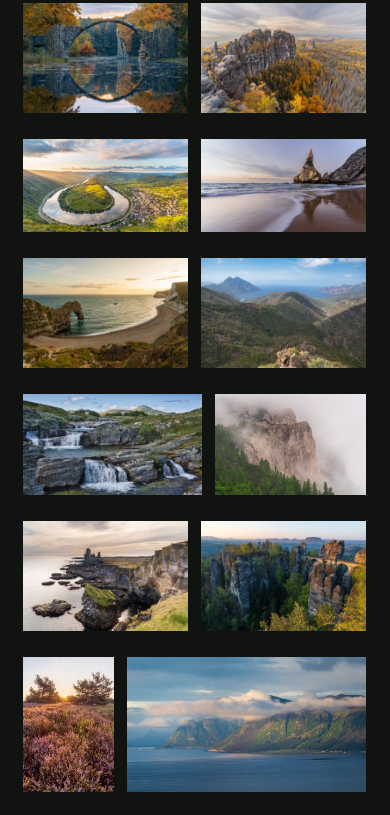
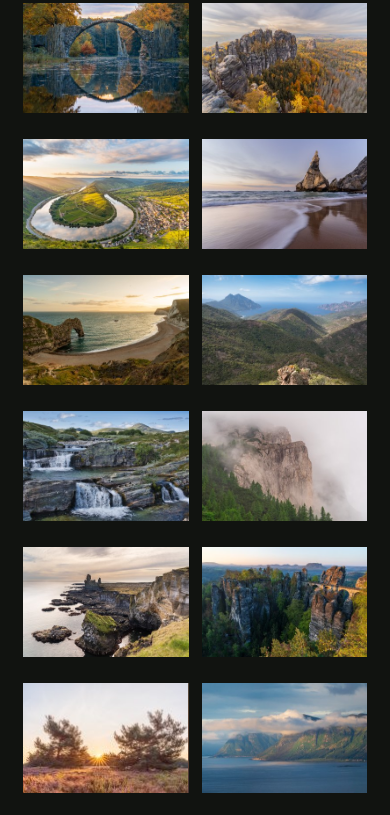
Before and after one commit to kubemme/marius-meyer.org, an Astro site: page /marius-meyer.org/collections in a window 390 px wide. Shown: the part 380-1195 px from the top of the page. Built offline with nearby package versions, Linux system fonts and the light colour scheme; Astro itself is replaced by a stand-in of ours; a web font is replaced by a local one.

Commit message:
inital setup

```diff
--- a/src/pages/collections.astro
+++ b/src/pages/collections.astro
@@ -37,8 +37,9 @@ const base = import.meta.env.BASE_URL.endsWith('/')
           hidden={photo.categorySlug !== 'landschaft'}
         >
           <a
-            class="gallery-image"
+            class:list={['gallery-image', { 'gallery-image-portrait': photo.aspectRatio < 1 }]}
             href={photo.original}
+            style={`--photo-image: url('${base}${photo.image}')`}
             aria-label={`Foto ${String(index + 1).padStart(2, '0')} aus ${photo.category} in Originalgröße öffnen`}
           >
             <img src={`${base}${photo.image}`} alt="" loading={index < 6 ? 'eager' : 'lazy'} />
@@ -70,6 +71,14 @@ const base = import.meta.env.BASE_URL.endsWith('/')
 
   const layoutGallery = () => {
     if (!gallery) return;
+
+    if (window.matchMedia('(max-width: 750px)').matches) {
+      items.forEach((item) => {
+        item.style.removeProperty('width');
+        item.style.removeProperty('--row-height');
+      });
+      return;
+    }
 
     const visibleItems = [...items].filter((item) => !item.hidden);
     const availableWidth = gallery.clientWidth;
@@ -217,7 +226,18 @@ const base = import.meta.env.BASE_URL.endsWith('/')
   .lightbox-count { position: absolute; right: 12px; bottom: 12px; color: #fff; font-size: 11px; text-shadow: 0 1px 5px #000; }
   @media (max-width: 750px) {
     .collection-page { padding: 70px 6% 90px; }
-    .gallery { gap: 26px 13px; }
+    .gallery { display: grid; grid-template-columns: repeat(2, minmax(0, 1fr)); gap: 26px 13px; }
+    .gallery-item { min-width: 0; }
+    .gallery-image { height: auto; aspect-ratio: 3 / 2; }
+    .gallery-image-portrait { display: grid; place-items: center; isolation: isolate; }
+    .gallery-image-portrait::before {
+      position: absolute; z-index: 0; inset: -10px; content: '';
+      background: var(--photo-image) center / cover no-repeat;
+      filter: blur(10px); transform: scale(1.05); opacity: .7;
+    }
+    .gallery-image-portrait img {
+      position: relative; z-index: 1; width: auto; max-width: 100%; height: 100%; object-fit: contain;
+    }
     .filters { gap: 15px 23px; margin: 39px 0 27px; }
   }
   @media (max-width: 390px) {
```
